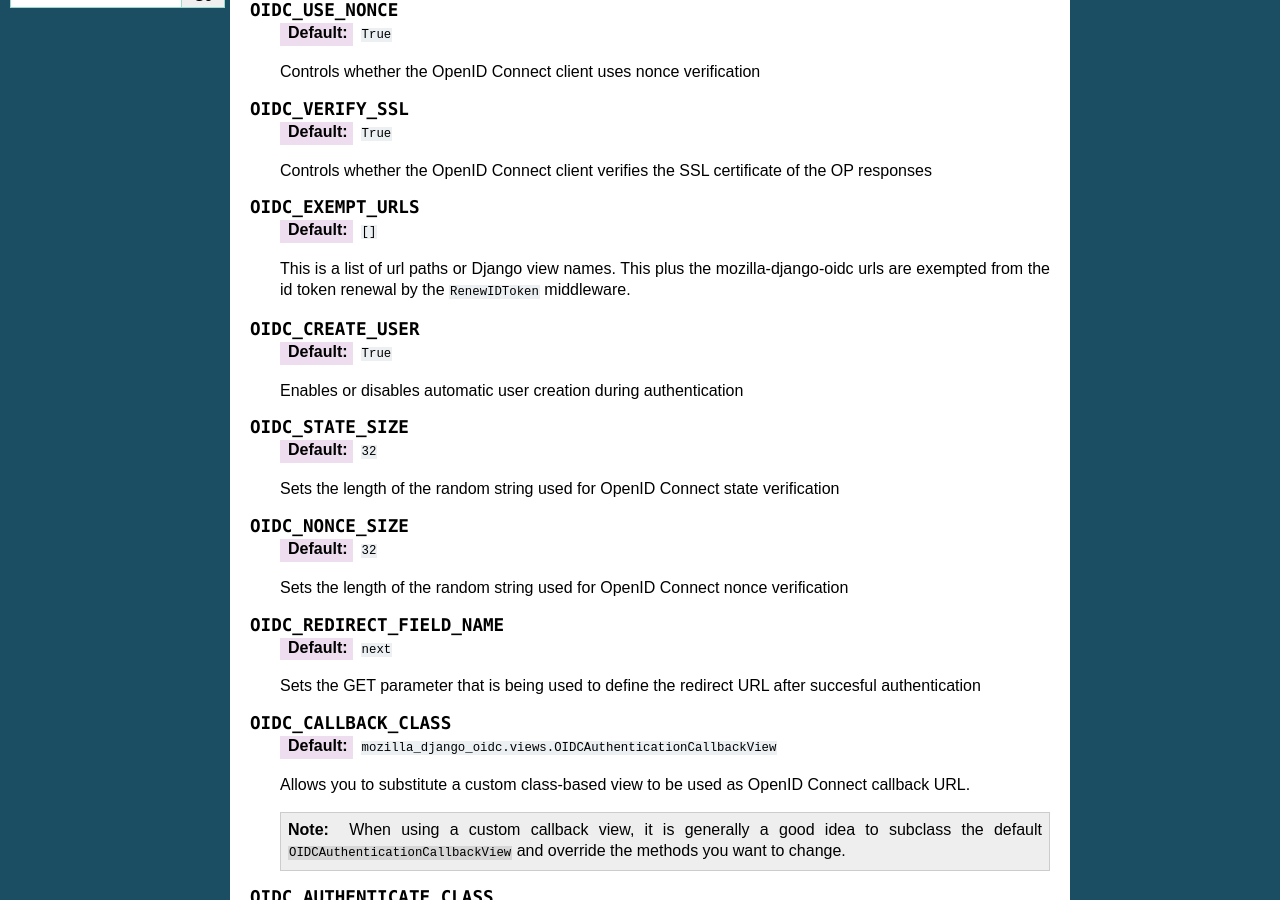
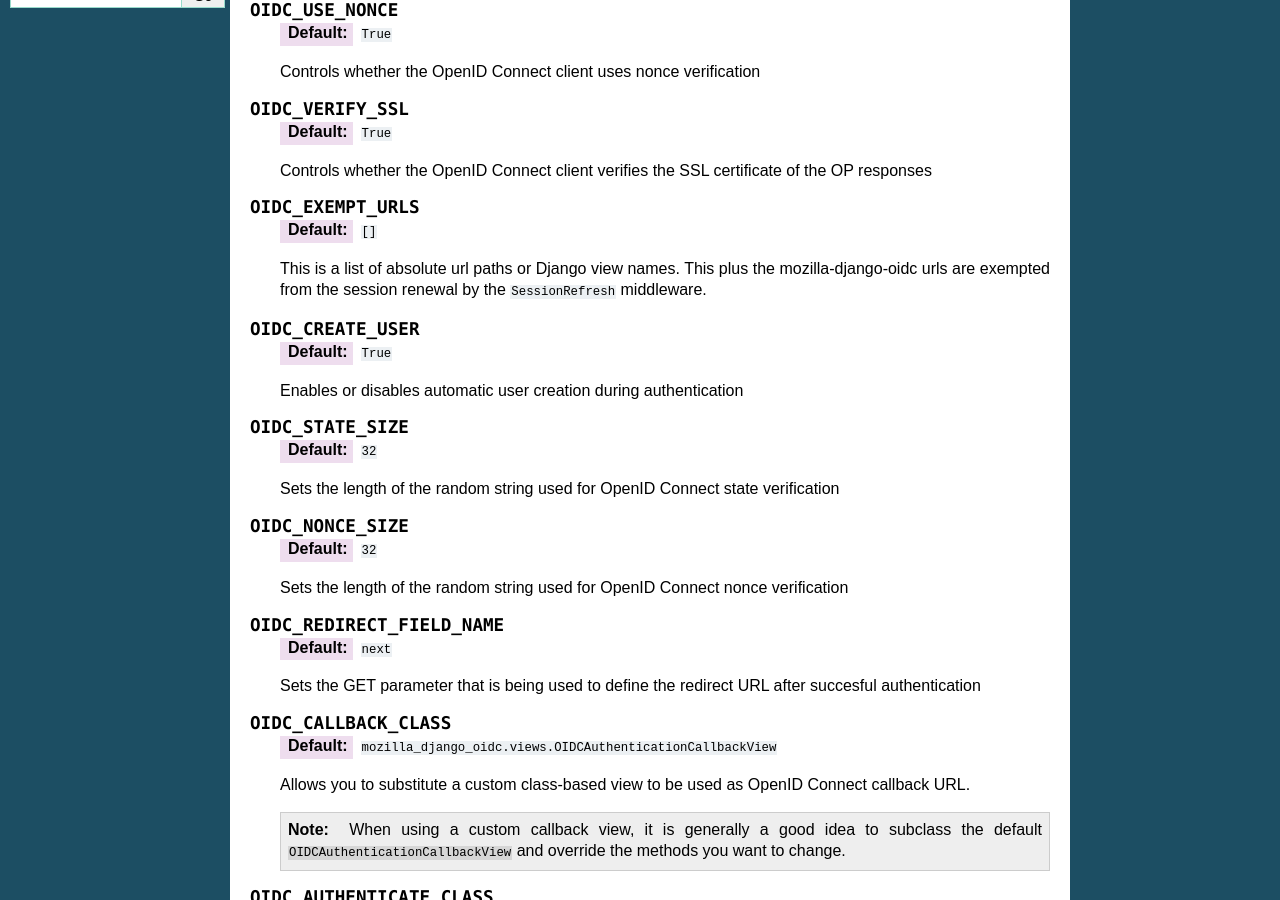
Before and after one commit to mozilla/mozilla-django-oidc, a Sphinx documentation site: the page built from docs/settings.rst, in a window 1280 px wide and 900 px high, scrolled down 733 px. Built offline with Sphinx 7.4.7, drawn with Linux system fonts in a browser that asks for light colours; pages that are not in the unit, such as notebooks, are missing from menus.

Commit message:
fix docs for OIDC_EXEMPT_URLS
This fixes the documentation for OIDC_EXEMPT_URLS which I missed
updating when I changed RenewIDToken middleware to SessionRefresh.

```diff
--- a/docs/settings.rst
+++ b/docs/settings.rst
@@ -57,9 +57,9 @@ of ``mozilla-django-oidc``.
 
    :default: ``[]``
 
-   This is a list of url paths or Django view names. This plus the
-   mozilla-django-oidc urls are exempted from the id token renewal by the
-   ``RenewIDToken`` middleware.
+   This is a list of absolute url paths or Django view names. This plus the
+   mozilla-django-oidc urls are exempted from the session renewal by the
+   ``SessionRefresh`` middleware.
 
 .. py:attribute:: OIDC_CREATE_USER
 
```
